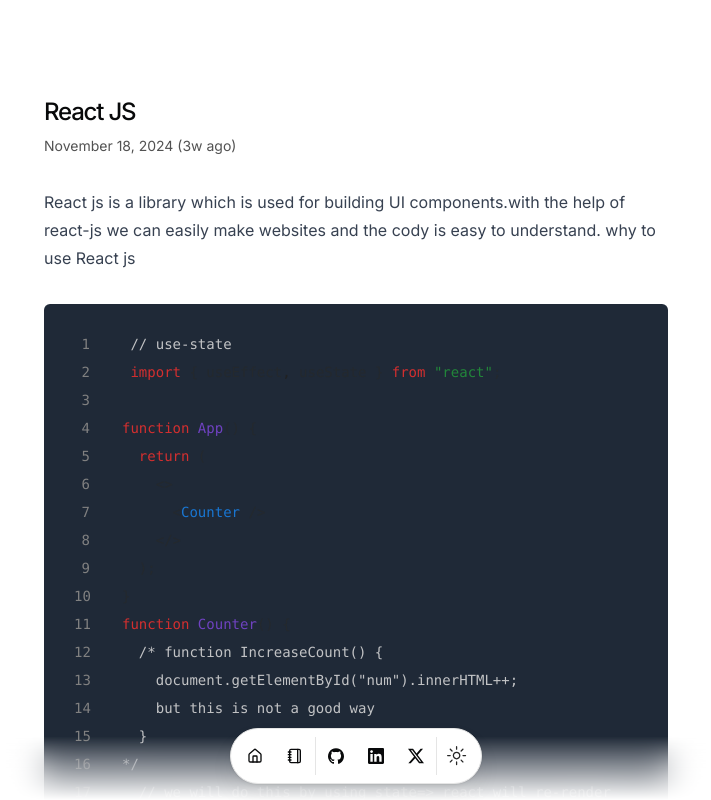
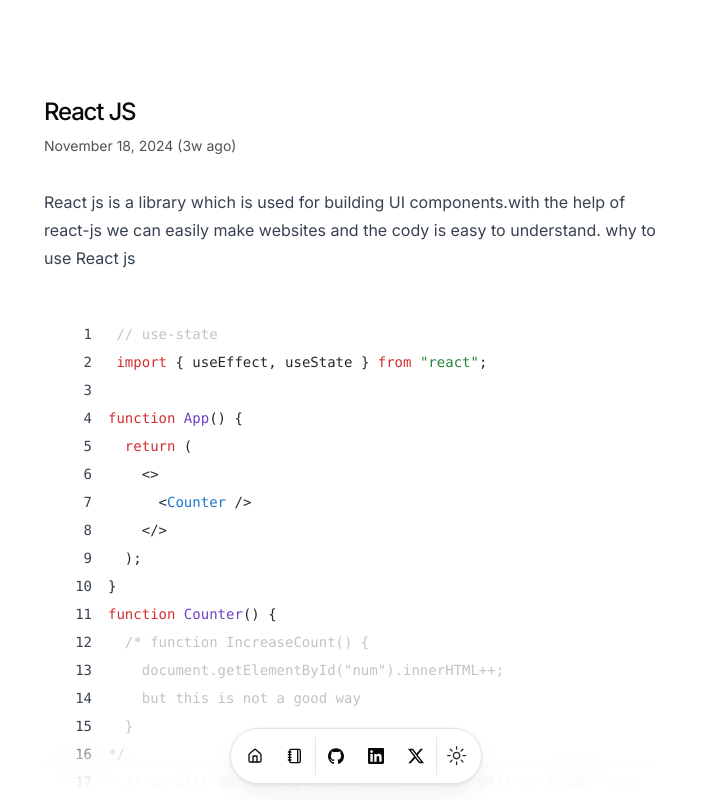
Before and after one commit to Donniedarko45/Portfolio, a Next.js app: page /blog/hello-world in a window 1280 px wide. Shown: the top 800 px of the page, without its empty margins (284-995 px from the left). Built offline with nearby package versions, Linux system fonts and the light colour scheme.

Commit message:
fixed blog section code component

```diff
--- a/src/app/blog/[slug]/page.tsx
+++ b/src/app/blog/[slug]/page.tsx
@@ -99,7 +99,7 @@
         </Suspense>
       </div>
       <article
-        className="prose dark:prose-invert"
+        className="prose dark:prose-invert max-w-none"
         dangerouslySetInnerHTML={{ __html: post.source }}
       ></article>
     </section>
--- a/src/app/globals.css
+++ b/src/app/globals.css
@@ -2,20 +2,9 @@
 @tailwind components;
 @tailwind utilities;
 
-/* Add these styles to your global CSS file or component-specific CSS file */
-.prose pre {
-  overflow: auto;
-  max-width: 100%;
-  white-space: pre-wrap; /* Ensure long lines wrap */
-}
 
-.prose code {
-  display: block;
-  padding: 1em;
-  background-color: #f5f5f5;
-  border-radius: 5px;
-  overflow-x: auto;
-}
+
+
 
 @layer base {
     :root {
@@ -193,3 +182,84 @@
   text-decoration: underline;
   color: #32cd32; /* LimeGreen color */
 }
+
+/* Fix code block scrolling and copying */
+pre {
+  position: relative;
+  white-space: pre-wrap;
+  word-wrap: break-word;
+  overflow-wrap: break-word;
+  padding: 1rem;
+  border-radius: 0.5rem;
+  width: 100%;
+}
+
+code {
+  white-space: pre-wrap;
+  word-break: break-word;
+  width: 100%;
+}
+
+/* Enable text selection */
+pre, code {
+  user-select: text;
+  -webkit-user-select: text;
+}
+/* Style the scrollbar */
+pre::-webkit-scrollbar {
+  height: 8px;
+}
+
+code[data-line-numbers] {
+  counter-reset: line;
+}
+
+code[data-line-numbers] > [data-line]::before {
+  counter-increment: line;
+  content: counter(line);
+  display: inline-block;
+  width: 2rem;
+  margin-right: 1rem;
+  text-align: right;
+  color: var(--muted-foreground);
+  position: sticky;
+  left: 0;
+  background: inherit;
+}
+
+/* Remove the existing line number styles that are causing the break */
+code > [data-line]::before {
+  counter-increment: line;
+  content: counter(line);
+  display: inline-block;
+  width: 2rem;
+  margin-right: 1rem;
+  text-align: right;
+  color: var(--muted-foreground);
+  position: sticky;
+  left: 0;
+}
+
+/* Optional: Add a subtle background to distinguish wrapped lines better */
+pre [data-line] {
+  display: inline-block;
+  width: 100%;
+  padding: 0 1rem;
+}
+
+pre::-webkit-scrollbar-track {
+  background: #1e1e1e;
+  border-radius: 4px;
+}
+
+/* Ensure code blocks maintain proper spacing */
+.prose pre {
+  width: 100%;
+  max-width: 100%;
+  margin: 0;
+}
+
+pre::-webkit-scrollbar-thumb {
+  background: #555;
+  border-radius: 4px;
+}
--- a/tailwind.config.ts
+++ b/tailwind.config.ts
@@ -60,6 +60,30 @@
       },
     },
     extend: {
+      typography: (theme) => ({
+        DEFAULT: {
+          css: {
+            pre: {
+              overflow: 'auto',
+              maxWidth: '100%',
+              padding: '1rem',
+              backgroundColor: theme('colors.black.800'),
+              color: theme('colors.black.200'),
+              code: {
+                backgroundColor: 'transparent',
+                borderWidth: '0',
+                borderRadius: '0',
+                padding: '0',
+                fontWeight: '400',
+                color: 'inherit',
+                fontSize: 'inherit',
+                fontFamily: 'inherit',
+                lineHeight: 'inherit',
+              },
+            },
+          },
+        },
+      }),
       textDecorationStyle: {
         wavy: "wavy",
       },
```
